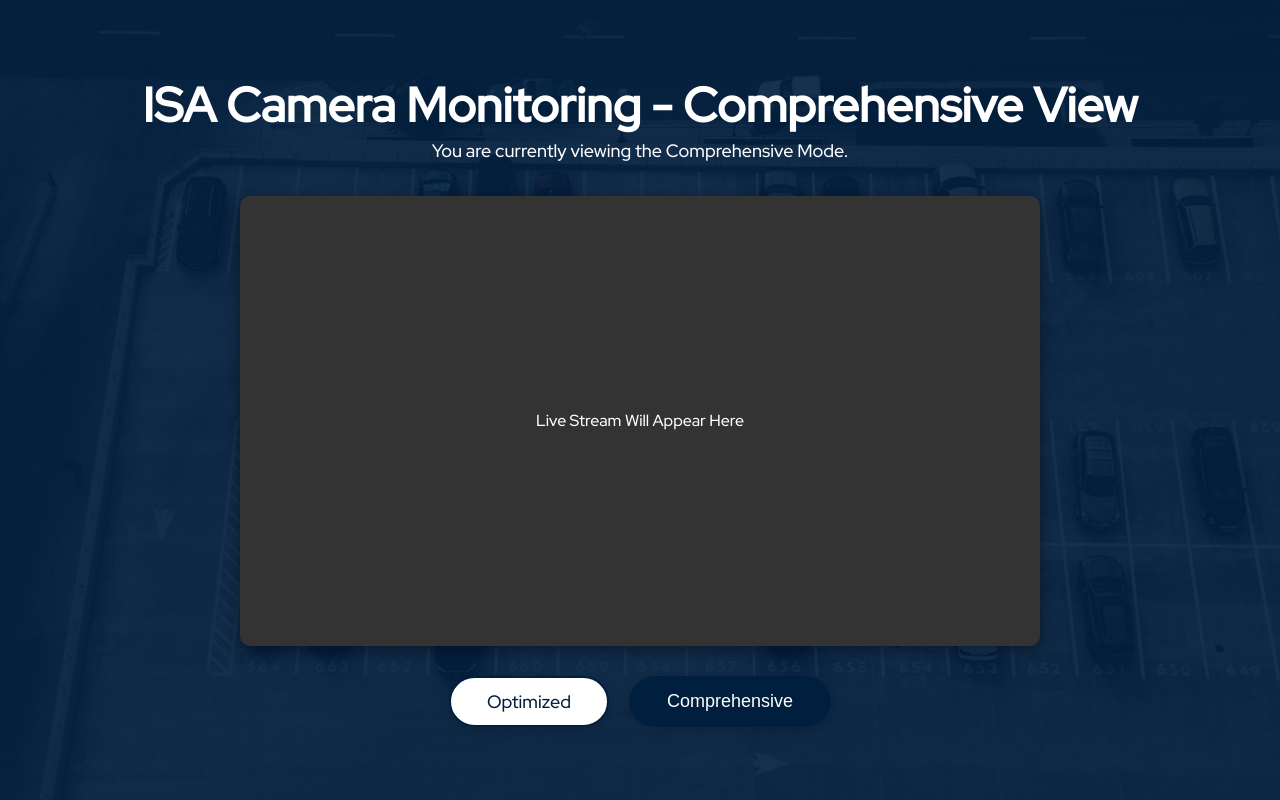
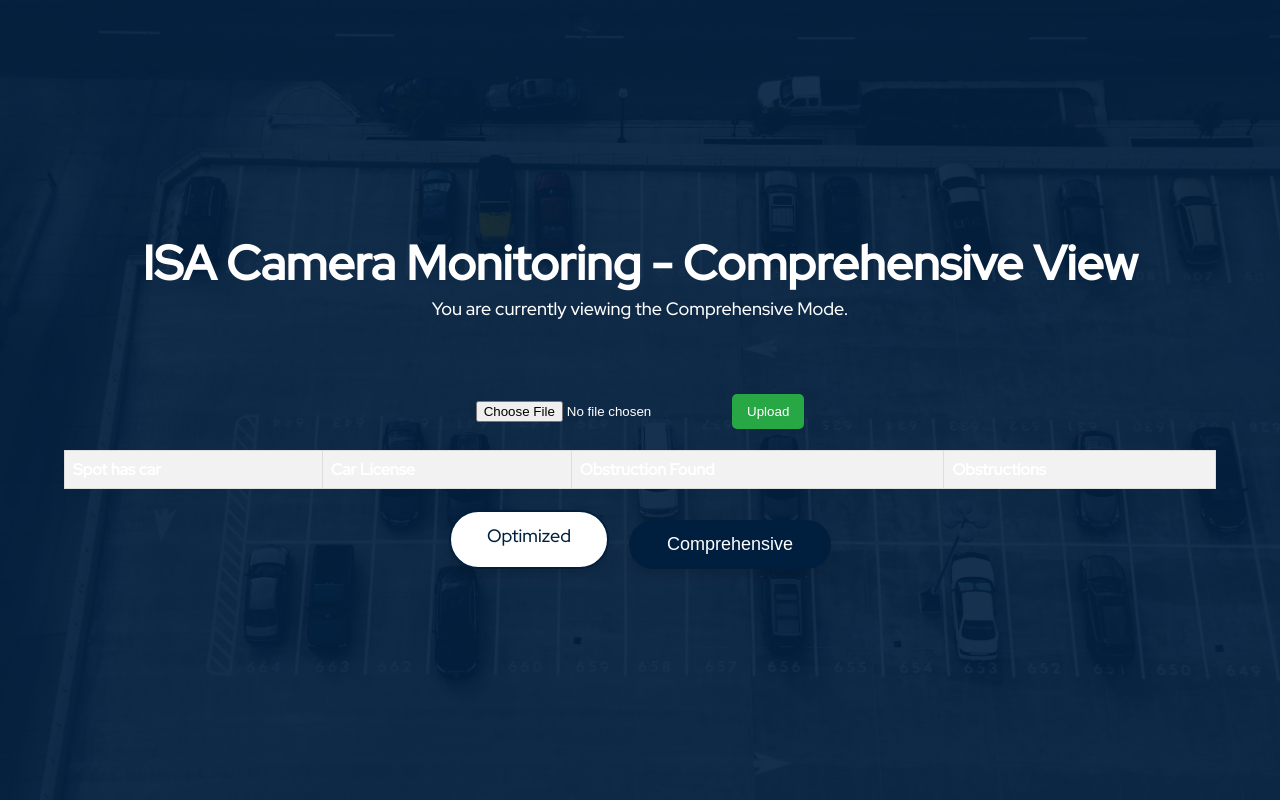
Before and after one commit to sudocanttype/hacksmu2025, a Flask app: page /comprehensiveindex in a window 1280 px wide. Run offline with Flask 3, Linux system fonts and the light colour scheme; lists and menus that the app fills with data are empty.

Commit message:
implement c2

```diff
--- a/app.py
+++ b/app.py
@@ -3,10 +3,13 @@ import os
 from dotenv import load_dotenv
 
 from propelauth_flask import init_auth, current_user
-from flask import Flask, render_template, Response
+from flask import Flask, render_template, Response, request
 from flask_socketio import SocketIO, emit
 
 from flask_cors import CORS
+
+import numpy as np
+import json
 
 import C1
 #
@@ -78,6 +81,23 @@ def comprehensiveindex():
 def togglestyles():
     return render_template('toggleindex.html')
 
+@app.route("/c1", methods=['POST'])
+def c1():
+    # res = C1.c1("test_images/cones.jpg")
+    # print(res)
+    print(request.files)
+    file = request.files['file']
+    # print(file)
+    filename = file.filename
+    # file.save(filename)
+
+    res = C1.c1("test_images/"+filename)
+
+
+    return res
+
+    # return {}
+
 
 @socketio.on('offer')
 def handle_offer(offer):
--- a/templates/comprehensiveindex.html
+++ b/templates/comprehensiveindex.html
@@ -17,17 +17,140 @@
         <main>
             <div class="video-screen">
                 <!-- Placeholder for the 1280x720 video stream -->
-                <div class="video-placeholder">
-                    <p>Live Stream Will Appear Here</p>
-                </div>
+                <img id=image>
             </div>
+            <form id="uploadForm">
+                <input type="file" id="fileInput" name="file" required />
+                <button type="submit">Upload</button>
+            </form>
+            <br>
 
+                <table id="dataGrid">
+                    <thead>
+                        <tr>
+                            <th>Spot has car</th>
+                            <th>Car License</th>
+                            <th>Obstruction Found</th>
+                            <th>Obstructions</th>
+                        </tr>
+                    </thead>
+                    <tbody>
+                        <!-- Rows will be filled by JavaScript -->
+                    </tbody>
+                </table>
+
+
+            <br>
             <div class="toggle-buttons">
                 <a href="/toggleindex" id="optimized-btn" class="btn">Optimized</a>
                 <button id="comprehensive-btn" class="btn active">Comprehensive</button>
             </div>
         </main>
     </div>
+    <style>
+            table {
+                width: 100%;
+                border-collapse: collapse;
+            }
+            th, td {
+                border: 1px solid #ddd;
+                padding: 8px;
+                text-align: left;
+            }
+            th {
+                background-color: #f2f2f2;
+            }
+    </style>
     <script src="static/togglescript.js"></script>
+    <script>
+        function populateGrid(data) {
+            const tbody = document.getElementById('dataGrid').querySelector('tbody');
+
+            data.forEach(item => {
+                const row = document.createElement('tr');
+
+                // Spot has car
+                const spotHasCar = item.license ? 'Yes' : 'No';
+                const spotCell = document.createElement('td');
+                spotCell.textContent = spotHasCar;
+                row.appendChild(spotCell);
+
+                // Car License
+                const licenseCell = document.createElement('td');
+                licenseCell.textContent = item.license || 'N/A'; // Show 'N/A' if license is null
+                row.appendChild(licenseCell);
+
+                // Obstruction Found
+                const obstructionFound = item.obstructions.length > 0 ? 'Yes' : 'No';
+                const obstructionCell = document.createElement('td');
+                obstructionCell.textContent = obstructionFound;
+                row.appendChild(obstructionCell);
+
+                // Obstructions
+                const obstructionsCell = document.createElement('td');
+                obstructionsCell.textContent = item.obstructions.length > 0 ? item.obstructions.join(', ') : 'None';
+                row.appendChild(obstructionsCell);
+
+                // Append the row to the tbody
+                tbody.appendChild(row);
+            });
+        }
+
+        document.getElementById('uploadForm').addEventListener('submit', function(event) {
+            event.preventDefault();
+            const formData = new FormData();
+            const fileInput = document.getElementById('fileInput');
+            formData.append('file', fileInput.files[0]);
+
+            const reader = new FileReader();
+
+            reader.onload = function(e) {
+                const imgElement = document.getElementById('image');
+                imgElement.src = e.target.result; // Set the image source to the file data
+                imgElement.style.display = 'block'; // Make the image visible
+            };
+
+            reader.readAsDataURL(fileInput.files[0]); // Read the file as a Data URL
+
+
+            fetch('/c1', {  // Change here
+                method: 'POST',
+                body: formData
+            })
+            .then(response => response.json())
+            .then(data => {
+                const jdata = JSON.stringify(data);
+                console.log(jdata)
+                populateGrid(jdata);
+            })
+            .catch(error => {
+                // document.getElementById('response').innerText = 'Error: ' + error.message;
+            });
+        });
+
+    </script>
+<style>
+.upload-container {
+    background: white;
+    padding: 20px;
+    border-radius: 5px;
+    box-shadow: 0 0 10px rgba(0, 0, 0, 0.1);
+}
+
+button {
+    margin-top: 10px;
+    padding: 10px 15px;
+    background-color: #28a745;
+    color: white;
+    border: none;
+    border-radius: 5px;
+    cursor: pointer;
+}
+
+button:hover {
+    background-color: #218838;
+}
+
+</style>
 </body>
 </html>
--- a/templates/dashindex.html
+++ b/templates/dashindex.html
@@ -54,13 +54,13 @@
 
                 <div class="graph-section">
                     <h2>Parking Detection Trend</h2>
-                    <img src="graph.png" alt="Graph showing parking detection trends" />
+                    <img src="static/graph.png" alt="Graph showing parking detection trends" />
                 </div>
             </div>
         </div>
 
         <!-- "View Feed" Button in the middle and lower -->
-        <a href="toggleindex.html" class="view-feed-btn">View Feed</a>
+        <a href="toggleindex" class="view-feed-btn">View Feed</a>
 
     </div>
     <script src="scripts.js"></script>
```
Also changed, not shown: templates/handicap.html (deleted, +0 -55 lines), templates/parking.html (deleted, +0 -58 lines), templates/toggleindex.html (+2 -5 lines), cart2.jpg (added), static/image.webp (added), test_images/cart1.jpg (added), test_images/cart2.jpg (added), test_images/cones.jpg (added).
